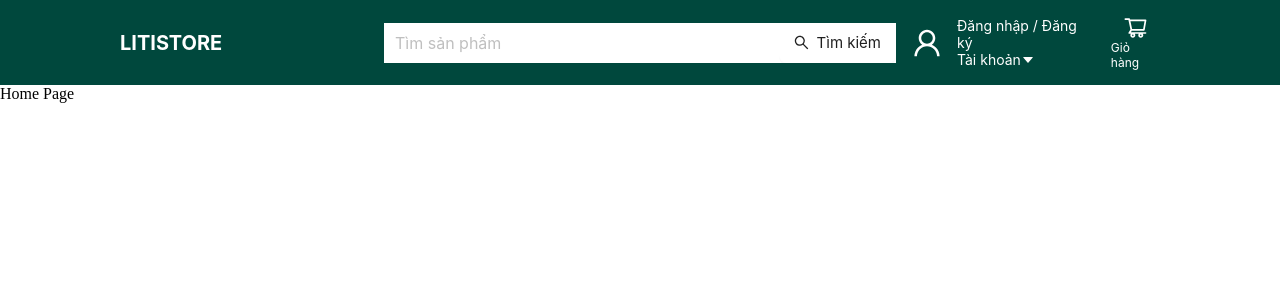
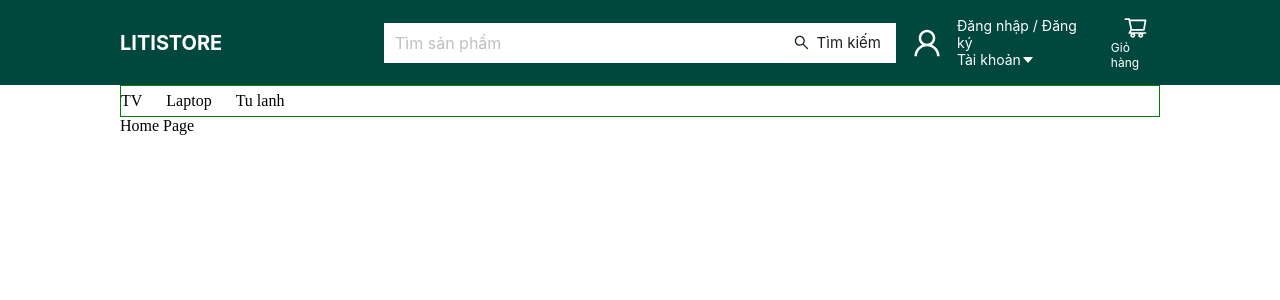
Before and after one commit to linhtiendev/ecommerce-mern, a React (Create React App) app: page / in a window 1280 px wide. Shown: the top 300 px of the page. Built offline with nearby package versions, Linux system fonts and the light colour scheme.

Commit message:
create component type product

```diff
--- /dev/null
+++ b/src/components/TypeProduct/TypeProduct.jsx
@@ -0,0 +1,11 @@
+import React from 'react'
+
+const TypeProduct = ({ name }) => {
+  return (
+    <div>
+      {name}
+    </div>
+  )
+}
+
+export default TypeProduct
--- a/src/pages/HomePage/HomePage.jsx
+++ b/src/pages/HomePage/HomePage.jsx
@@ -1,8 +1,22 @@
 import React from 'react'
+import TypeProduct from '../../components/TypeProduct/TypeProduct'
+import { WrapperTypeProduct } from './style'
 
 const HomePage = () => {
+  const arr = ['TV', 'Laptop', 'Tu lanh']
+
   return (
-    <div>
+    <div style={{ padding: '0 120px'}}>
+      <WrapperTypeProduct>
+        {arr.map((item) => {
+          return (
+            <TypeProduct
+              key={item}
+              name={item}
+            />
+          )
+        })}
+      </WrapperTypeProduct>
       Home Page
     </div>
   )
--- /dev/null
+++ b/src/pages/HomePage/style.js
@@ -0,0 +1,10 @@
+import styled from "styled-components";
+
+export const WrapperTypeProduct = styled.div`
+    height: 30px;
+    display: flex;
+    align-items: center;
+    justify-content: flex-start;
+    gap: 24px;
+    border: 1px solid green;
+`;
```
